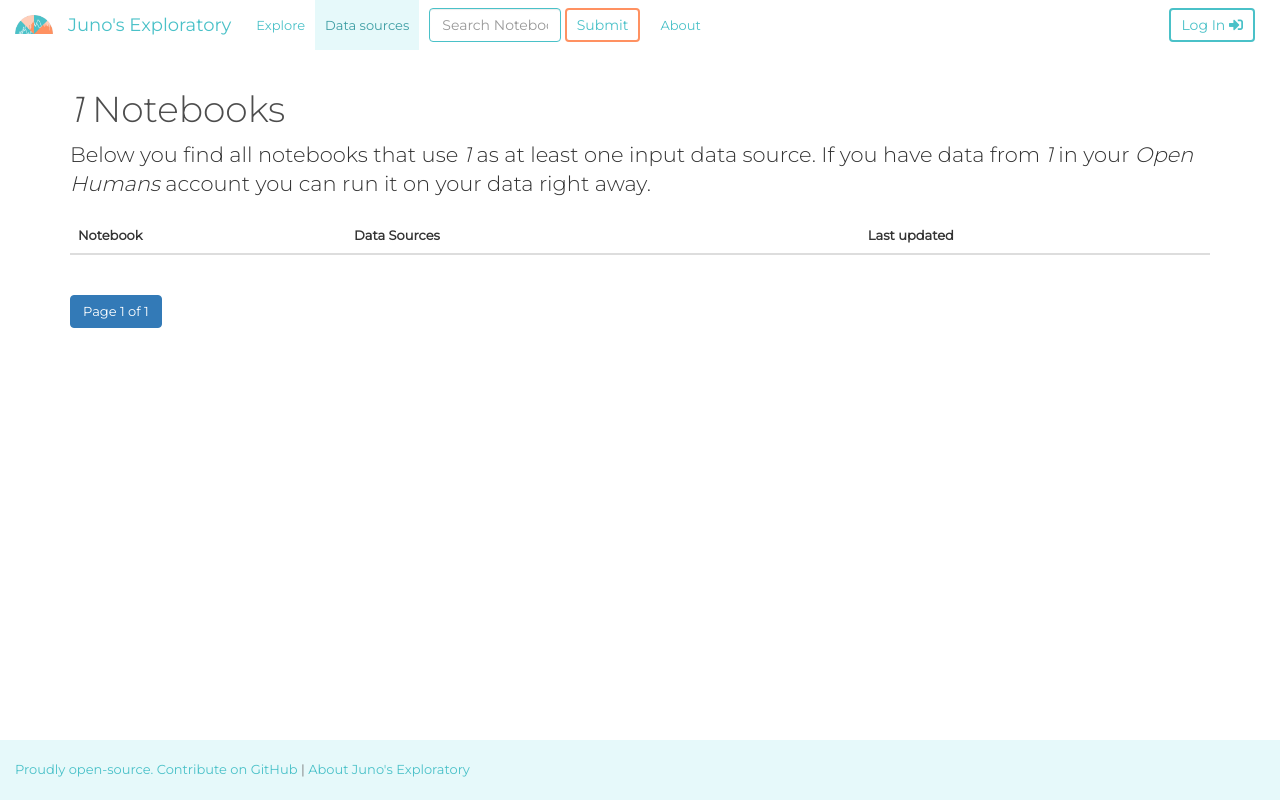
After one commit to OpenHumans/jupyter-gallery, a Django app: page /sources/1/ in a window 1280 px wide. The commit adds this page. Run offline with Django 3.2, Linux system fonts and the light colour scheme; data that the repository does not hold is empty; some libraries are stand-ins or nearby versions.

Commit message:
list sources

```diff
--- a/main/helpers.py
+++ b/main/helpers.py
@@ -10,6 +10,7 @@ from ohapi import api
 import logging
 from open_humans.models import OpenHumansMember
 from django.contrib import messages
+from collections import defaultdict
 logger = logging.getLogger(__name__)
 
 
@@ -67,6 +68,7 @@ def find_notebook_by_keywords(search_term, search_field=None):
                         master_notebook=None)
 
     nbs = notebooks_tag | notebooks_source | notebooks_description | notebooks_name | notebooks_user
+    nbs = nbs.order_by('updated_at')
     return nbs
 
 
@@ -187,3 +189,18 @@ def add_notebook_helper(request, notebook_url, notebook_name, oh_member):
             notebook_name
         ))
     notebook.save()
+
+
+def get_all_data_sources_numeric():
+    sdict = defaultdict(int)
+    for nb in SharedNotebook.objects.all():
+        for source in nb.get_data_sources_json():
+            sdict[source] += 1
+    sorted_sdict = sorted(sdict.items(), key=lambda x: x[1], reverse=True)
+    return sorted_sdict
+
+
+def get_all_data_sources():
+    sorted_sdict = get_all_data_sources_numeric()
+    sources = [i[0] for i in sorted_sdict]
+    return sources
--- a/main/templates/main/base.html
+++ b/main/templates/main/base.html
@@ -54,6 +54,7 @@
           <div class="collapse navbar-collapse" id="bs-example-navbar-collapse-1">
             <ul class="nav navbar-nav">
               <li {% if section == 'explore' %} class="active" {%endif%}><a href="{%url "notebook-index"%}">Explore</a></li>
+              <li {% if section == 'sources' %} class="active" {%endif%}><a href="{%url "data-source-index"%}">Data sources</a></li>
             </ul>
             <form class="navbar-form navbar-left" action="{% url 'search'%}" method="get">
               <div class="form-group">
--- /dev/null
+++ b/main/templates/main/sources.html
@@ -0,0 +1,83 @@
+{% extends 'main/base.html' %}
+{% block content %}
+{% load static %}
+<h1><i>{{search_term}}</i> Notebooks</h1>
+<p class='lead'>
+  Below you find all notebooks that use <i>{{search_term}}</i> as at least
+  one input data source. If you have data from <i>{{search_term}}</i> in your
+  <i>Open Humans</i> account you can run it on your data right away.
+</p>
+<div class="table-responsive">
+  <table class='table'>
+    <thead>
+      <tr>
+        <th>Notebook</th>
+        <th>Data Sources</th>
+        <th></th>
+        <th></th>
+        <th></th>
+        <th>Last updated</th>
+      </tr>
+    </thead>
+    <tbody>
+    {%for notebook in notebooks%}
+    <tr>
+      <td>
+        <a href="{%url 'notebook-details' notebook.id%}">
+          <code>{{notebook.notebook_name}}</code> </br>
+          <small>by {{notebook.oh_member.oh_username}} </small><i class="fas fa-info-circle"></i>
+        </a>
+      </td>
+      <td>
+        {%for source in notebook.get_data_sources_json%}
+        <a href="{%url 'search' %}?search_term={{source}}&search_field=data_sources">
+        <span class="label label-info">{{source}}</span>
+        </a>
+        {%endfor%}
+      </td>
+      <td><a href="#previewModal" data-nbid="{{notebook.id}}" data-nbtitle="{{notebook.notebook_name}}"data-toggle="modal"><button type="button" class="btn btn-default btn-xs">preview <i class="fas fa-camera-retro"></i></button></a></br>
+      <a href='{% url 'open-notebook' notebook.id %}'><button type="button" class="btn btn-default btn-xs">open as notebook <i class="fas fa-external-link-alt"></i></button></a></td>
+      <td>
+        <i class="fas fa-eye"></i> {{notebook.views}}</br>
+      </td>
+      <td>
+        <i class="far fa-heart"></i> {{notebook.notebooklike_set.all|length}}
+      </td>
+      <td>{{notebook.updated_at|timesince}} ago</td>
+    </tr>
+    {%endfor%}
+    </tbody>
+  </table>
+</div>
+<nav aria-label="pagination">
+      <ul class="pagination">
+        {% if notebooks.has_previous %}
+            <li><a href="?page=1">&laquo; first</a></li>
+            <li><a aria-label="Previous" href="?page={{ notebooks.previous_page_number }}">previous</a></li>
+        {% endif %}
+            <li class="active"><a href='#'>Page {{ notebooks.number }} of {{ notebooks.paginator.num_pages }}</a></li>
+        {% if notebooks.has_next %}
+            <li><a href="?page={{ notebooks.next_page_number }}">next</a></li>
+            <li><a href="?page={{ notebooks.paginator.num_pages }}">last &raquo;</a></li>
+        {% endif %}
+      </ul>
+</nav>
+<div id="previewModal" class="modal fade" role="dialog">
+  <div class="modal-dialog">
+    <!-- Modal content-->
+    <div class="modal-content">
+      <div class="modal-header">
+        <button type="button" class="close" data-dismiss="modal">&times;</button>
+        <h4 class="modal-title"><i><div id='nbtitle_fill'></div></i></code></h4>
+      </div>
+      <div class="modal-body">
+        <div id='notebook_filler'></div>
+      </div>
+      <div class="modal-footer">
+        <button type="button" class="btn btn-default" data-dismiss="modal">Close</button>
+      </div>
+    </div>
+  </div>
+</div>
+
+{% endblock %}
--- a/main/urls.py
+++ b/main/urls.py
@@ -15,6 +15,10 @@ urlpatterns = [
     path('notebooks/', views.notebook_index, name='notebook-index'),
     path('search/', views.search_notebooks, name='search'),
     path('likes/', views.likes, name='likes'),
+    path('sources/', views.data_source_index, name='data-source-index'),
+    path('sources/<data_source>/',
+         views.data_sources,
+         name='data-sources'),
     path('notebook/<notebook_id>/',
          views_notebook_details.notebook_details,
          name='notebook-details'),
--- a/main/views.py
+++ b/main/views.py
@@ -6,9 +6,10 @@ from django.shortcuts import render, redirect
 from django.conf import settings
 from ohapi import api
 from .helpers import get_notebook_files, get_notebook_oh, download_notebook_oh
-from .helpers import find_notebook_by_keywords
+from .helpers import find_notebook_by_keywords, get_all_data_sources
 from .helpers import suggest_data_sources, add_notebook_helper
 from .helpers import paginate_items, oh_code_to_member
+from .helpers import get_all_data_sources_numeric
 from .models import SharedNotebook
 import arrow
 import json
@@ -41,10 +42,32 @@ def index(request):
     else:
         latest_notebooks = SharedNotebook.objects.filter(
             master_notebook=None).order_by('-updated_at')[:5]
+        data_sources = get_all_data_sources()
         context = {'oh_proj_page': settings.OH_ACTIVITY_PAGE,
-                   'latest_notebooks': latest_notebooks}
+                   'latest_notebooks': latest_notebooks,
+                   'data_sources': data_sources}
 
         return render(request, 'main/index.html', context=context)
+
+
+def data_sources(request, data_source):
+    nbs = find_notebook_by_keywords(data_source, search_field='data_sources')
+    nbs = nbs.order_by('-views')
+    nb_paged = paginate_items(nbs, request.GET.get('page'))
+    context = {
+            'section': 'sources',
+            'notebooks': nb_paged,
+            'search_term': data_source}
+    return render(request,
+                  'main/sources.html',
+                  context)
+
+
+def data_source_index(request):
+    data_sources = get_all_data_sources_numeric()
+    return render(request, 'main/sources_index.html', {
+                'section': 'sources',
+                'data_sources': data_sources})
 
 
 def about(request):
--- a/static/css/open-humans-theming.css
+++ b/static/css/open-humans-theming.css
@@ -116,6 +116,14 @@ a:focus,
   padding: 5px 10px;
 }
 
+.btn-primary.btn-primary-hollow.padded {
+  background-color: #fff;
+  border: 2px solid #ff9161;
+  color: #4ac1c8;
+  padding: 5px 10px;
+  margin-bottom: 5px;
+}
+
 .btn-primary.btn-primary-hollow:hover, .btn-primary.btn-primary-hollow:focus {
   background-color: #fff1eb;
   border: 2px solid #f7763e;
```
Also changed, not shown: main/templates/main/index.html (+7 -15 lines), main/templates/main/sources_index.html (added, +49 -0 lines).
